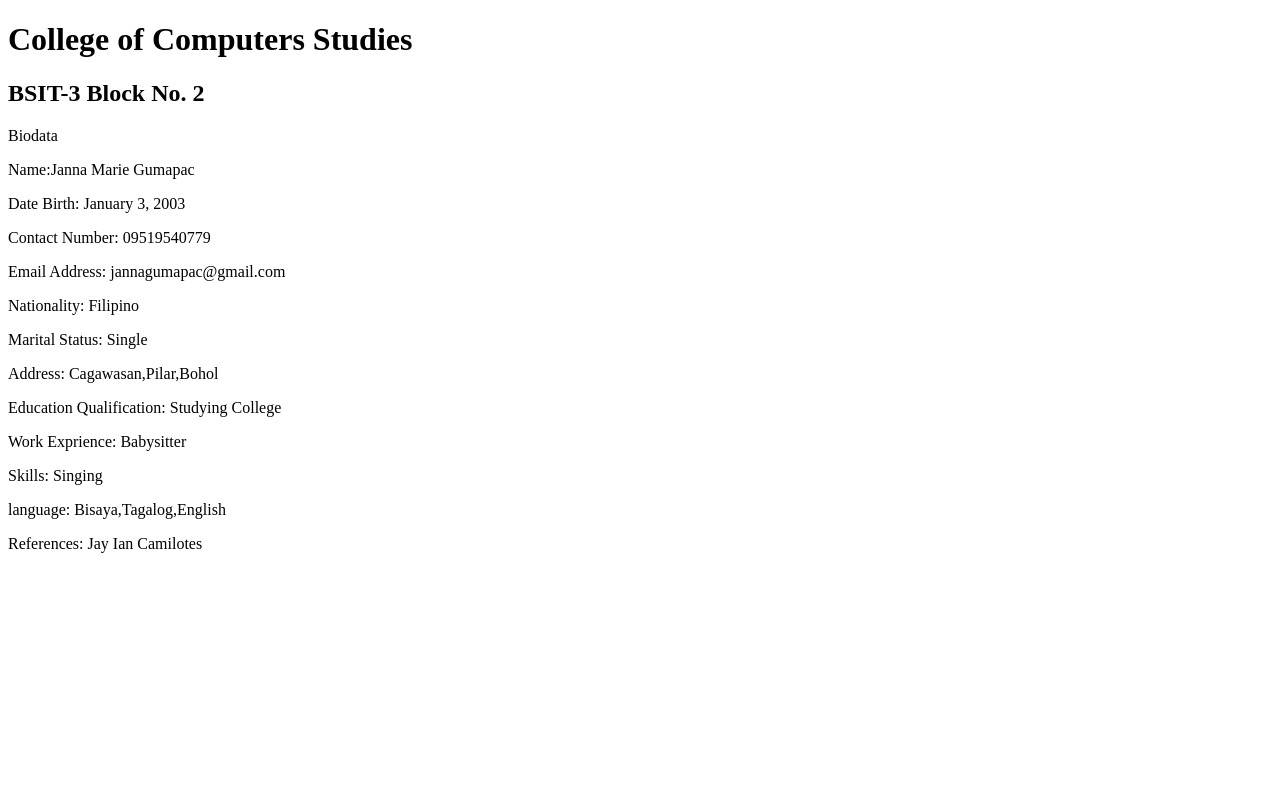
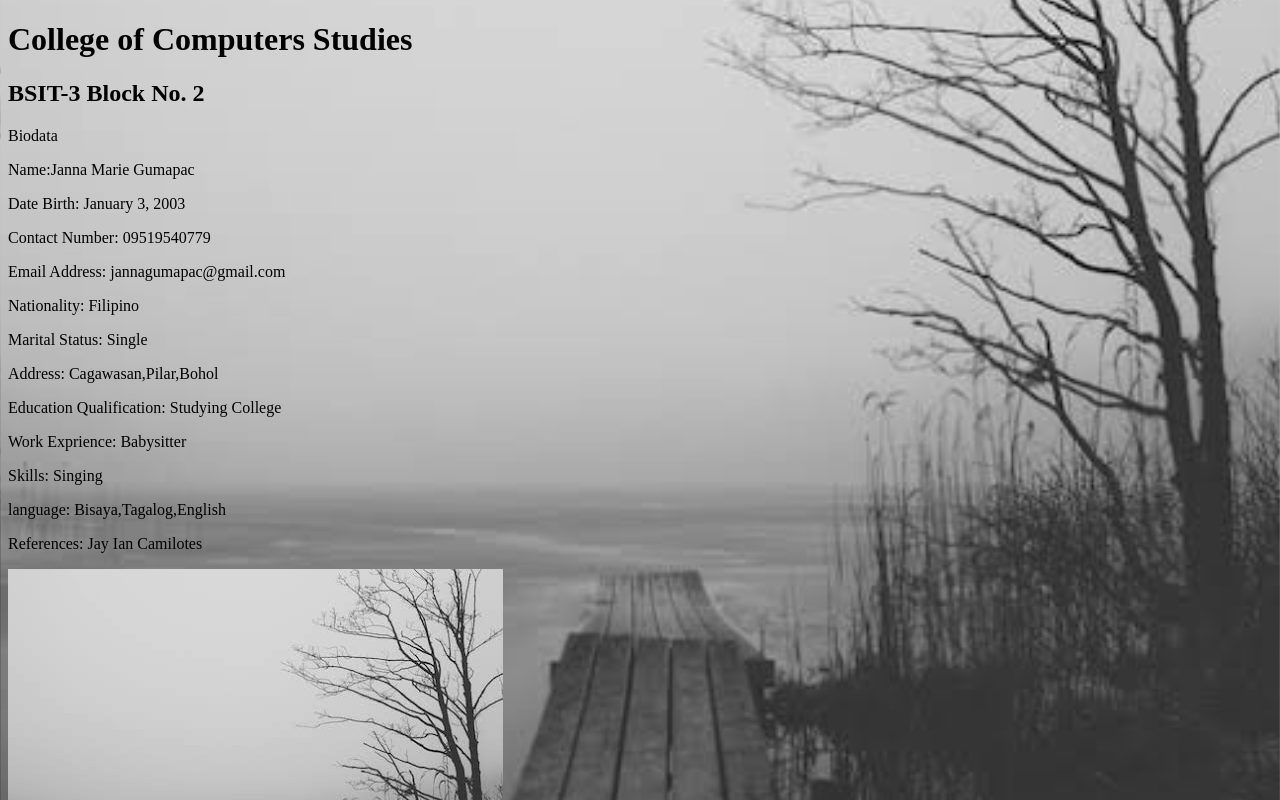
Before and after one commit to jannagumapac/jannaM, a plain HTML site: page index.html in a window 1280 px wide. Shown: the top 800 px of the page. Drawn offline with Linux system fonts and the light colour scheme.

Commit message:
Add Profile Picture

```diff
--- a/index.html
+++ b/index.html
@@ -1,6 +1,7 @@
 <!DOCTYPE html>
 <html>
 <head>
+  <link rel="stylesheet" href="style.css">
 <title>Gumapac_JannaMarie_Activity 2_</title>
 </head>
 <body>
@@ -21,7 +22,8 @@
 <p>language: Bisaya,Tagalog,English</p>
 <p>References: Jay Ian Camilotes</p>
 
-
+</div>
+<img src="janna.jpeg" alt="selfie">
 
 
 
--- /dev/null
+++ b/style.css
@@ -0,0 +1,7 @@
+body{
+    background-image: url('janna.jpeg');
+    background-position: center;
+   background-size: cover;
+   min-height: 109vh;
+   width: 100%;
+}
```
Also changed, not shown: janna.jpeg (added).
